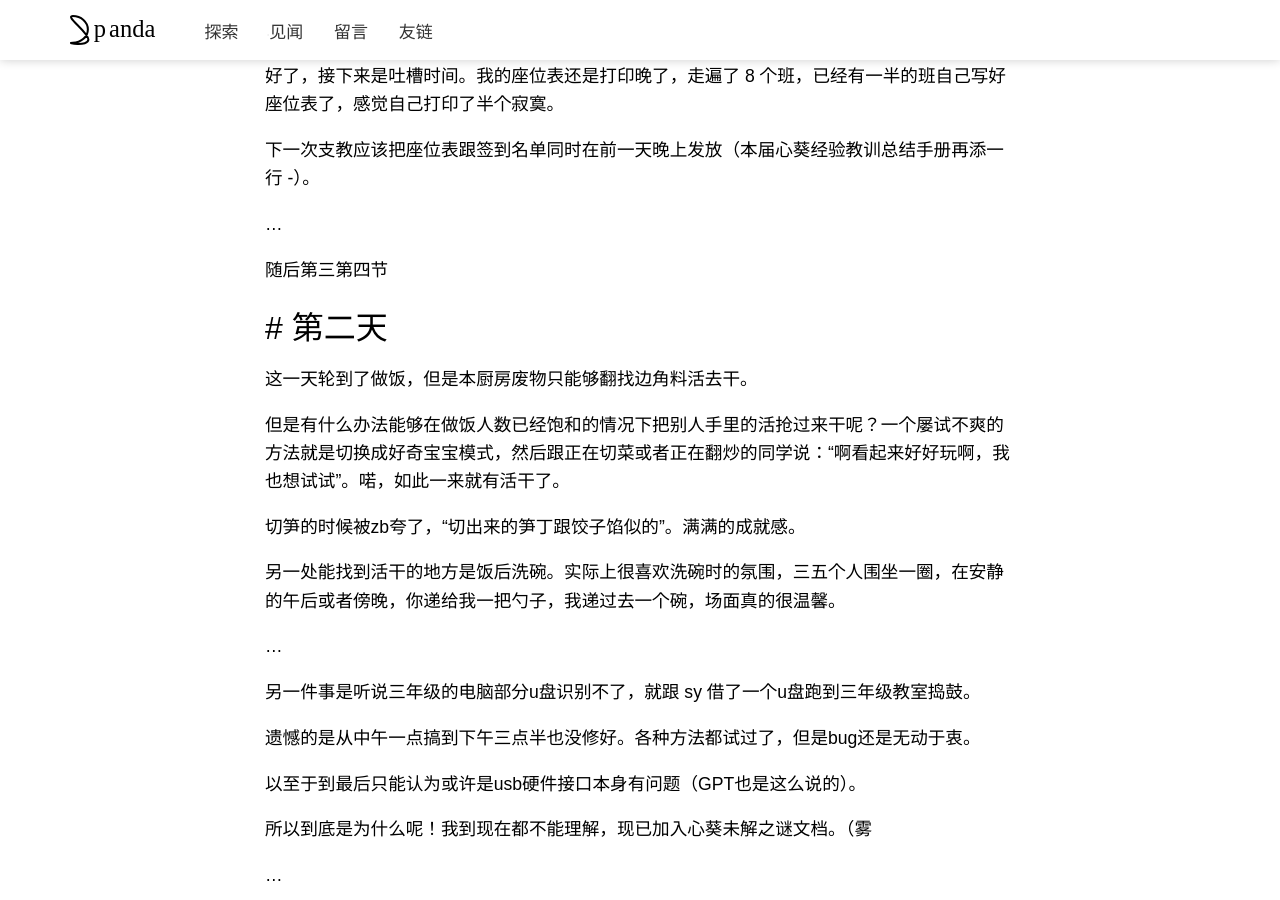
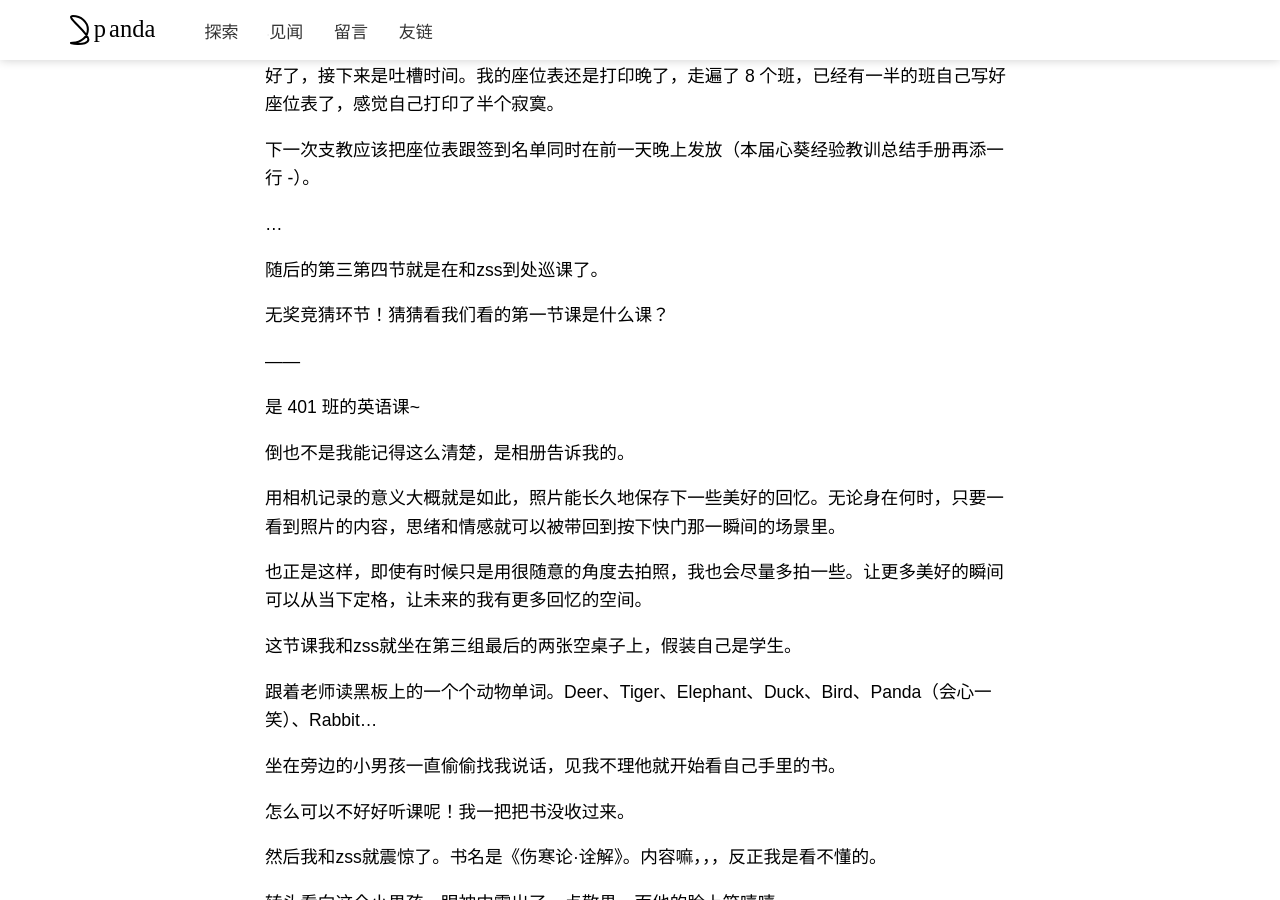
Before and after one commit to pandacase/pandacase.github.io, a Jekyll site: the page built from _posts/2023-08-01-xinkuizhijiao.md, in a window 1280 px wide and 900 px high, scrolled down 7266 px. Built offline with Jekyll 4.4.1, drawn with Linux system fonts in a browser that asks for light colours; nearby versions of some CDN libraries; some web fonts are replaced; comment, search, counter and statistics services are not loaded; a style sheet for code colours, icons or effects is not loaded.

Commit message:
Update 2023-08-01-xinkuizhijiao.md

```diff
--- a/_posts/2023-08-01-xinkuizhijiao.md
+++ b/_posts/2023-08-01-xinkuizhijiao.md
@@ -203,7 +203,35 @@ for group_num, group_students in result.items():
 
 ...
 
-随后第三第四节
+随后的第三第四节就是在和zss到处巡课了。
+
+无奖竞猜环节！猜猜看我们看的第一节课是什么课？
+
+——
+
+是 401 班的英语课~
+
+倒也不是我能记得这么清楚，是相册告诉我的。
+
+用相机记录的意义大概就是如此，照片能长久地保存下一些美好的回忆。无论身在何时，只要一看到照片的内容，思绪和情感就可以被带回到按下快门那一瞬间的场景里。
+
+也正是这样，即使有时候只是用很随意的角度去拍照，我也会尽量多拍一些。让更多美好的瞬间可以从当下定格，让未来的我有更多回忆的空间。
+
+这节课我和zss就坐在第三组最后的两张空桌子上，假装自己是学生。
+
+跟着老师读黑板上的一个个动物单词。Deer、Tiger、Elephant、Duck、Bird、Panda（会心一笑）、Rabbit...
+
+坐在旁边的小男孩一直偷偷找我说话，见我不理他就开始看自己手里的书。
+
+怎么可以不好好听课呢！我一把把书没收过来。
+
+然后我和zss就震惊了。书名是《伤寒论·诠解》。内容嘛，，，反正我是看不懂的。
+
+转头看向这个小男孩，眼神中露出了一点敬畏，而他的脸上笑嘻嘻。
+
+
+
+
 
 ## # 第二天
 
```
